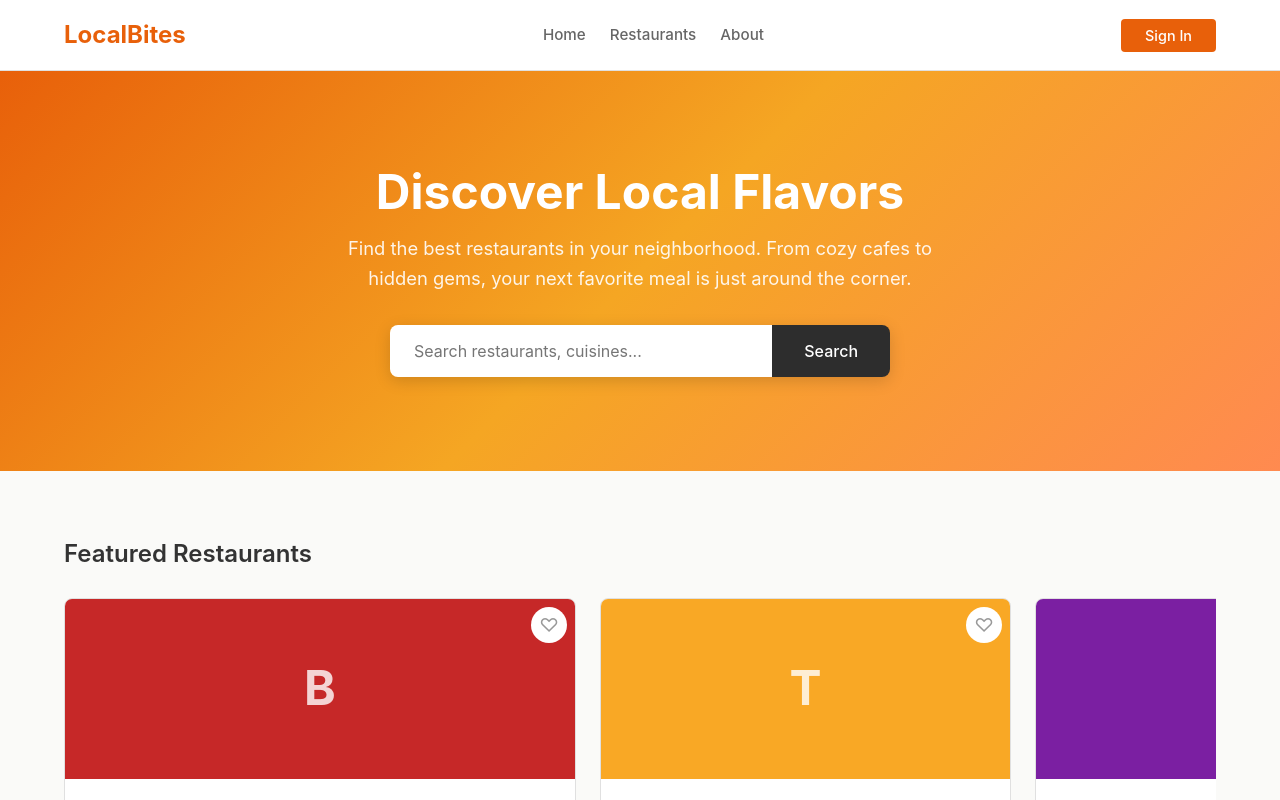
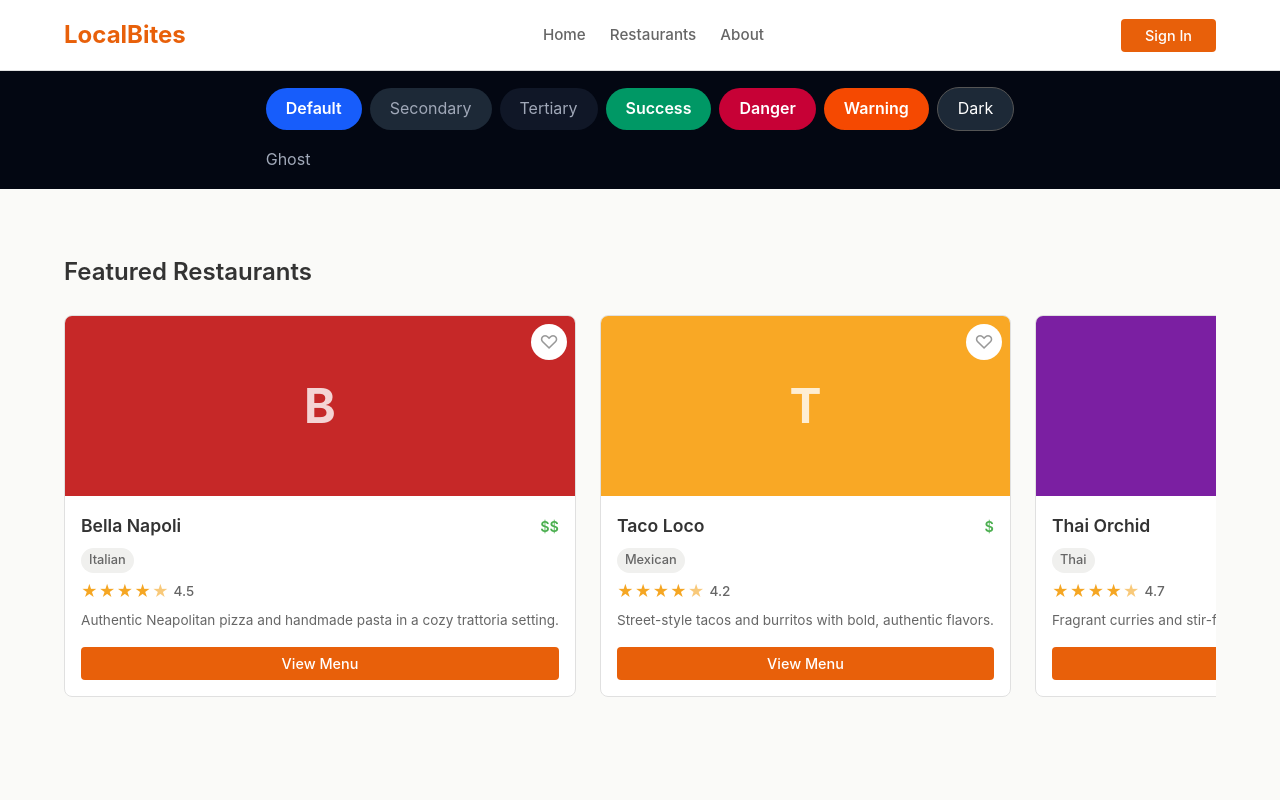
Before and after one commit to foux-test-org/localbites, a React (Vite) app: page / in a window 1280 px wide. Shown: the top 800 px of the page. Built offline with nearby package versions, Linux system fonts and the light colour scheme.

Commit message:
Replaces `Hero` with the new component design `FouxColorButtonGroup` in `Home.tsx`.

```diff
--- /dev/null
+++ b/src/components/FouxColorButtonGroup/FouxColorButtonGroup.module.css
@@ -0,0 +1,109 @@
+.container {
+  background: #030712;
+  padding: 16px 24px;
+  border-radius: 0;
+  display: flex;
+  justify-content: center;
+  align-items: center;
+  text-align: center;
+}
+
+.content {
+  max-width: none;
+  display: flex;
+  flex-direction: column;
+  align-items: flex-start;
+}
+
+.buttonRow {
+  display: flex;
+  flex-wrap: wrap;
+  gap: 8px;
+  align-items: center;
+}
+
+.btn {
+  border-radius: 9999px;
+  padding: 8px 20px;
+  border: none;
+  cursor: pointer;
+  font-size: 16px;
+  font-style: normal;
+  line-height: 1.6;
+  transition: filter 0.15s ease, background-color 0.15s ease;
+  font-family: inherit;
+  text-align: center;
+  justify-content: center;
+}
+
+.btnDefault {
+  background: #175dfb;
+  color: #FFFFFF;
+  font-weight: 600;
+  border-radius: 9999px;
+}
+
+.btnSecondary {
+  background: #1d2937;
+  color: #a0a8b8;
+  font-weight: 400;
+  border-radius: 9999px;
+}
+
+.btnTertiary {
+  background: #101727;
+  color: #a0a8b8;
+  font-weight: 400;
+  border-radius: 9999px;
+}
+
+.btnSuccess {
+  background: #009865;
+  color: #FFFFFF;
+  font-weight: 600;
+  border-radius: 9999px;
+}
+
+.btnDanger {
+  background: #c70136;
+  color: #FFFFFF;
+  font-weight: 600;
+  border-radius: 9999px;
+}
+
+.btnWarning {
+  background: #f54901;
+  color: #FFFFFF;
+  font-weight: 600;
+  border-radius: 9999px;
+}
+
+.btnDark {
+  background: #1d2937;
+  color: #ffffff;
+  font-weight: 400;
+  border-radius: 9999px;
+  border-style: solid;
+  border-width: 1px;
+  border-color: #555555;
+}
+
+.btn:hover, .btn:active, .btn.isSelected {
+  filter: brightness(1.2);
+}
+
+.btn:focus-visible {
+  outline: 2px solid #FFFFFF;
+  outline-offset: 2px;
+}
+
+.ghost {
+  display: inline-block;
+  margin-top: 16px;
+  font-size: 16px;
+  font-weight: 400;
+  font-style: normal;
+  line-height: 1.6;
+  color: #a0a8b8;
+  background: none;
+}
--- /dev/null
+++ b/src/components/FouxColorButtonGroup/FouxColorButtonGroup.tsx
@@ -0,0 +1,72 @@
+import React, { useState } from 'react';
+import styles from './FouxColorButtonGroup.module.css';
+
+interface ButtonVariant {
+  key: string;
+  label: string;
+  variantClass: string;
+}
+
+const BUTTON_VARIANTS: ButtonVariant[] = [
+  { key: 'default',   label: 'Default',   variantClass: styles.btnDefault },
+  { key: 'secondary', label: 'Secondary', variantClass: styles.btnSecondary },
+  { key: 'tertiary',  label: 'Tertiary',  variantClass: styles.btnTertiary },
+  { key: 'success',   label: 'Success',   variantClass: styles.btnSuccess },
+  { key: 'danger',    label: 'Danger',    variantClass: styles.btnDanger },
+  { key: 'warning',   label: 'Warning',   variantClass: styles.btnWarning },
+  { key: 'dark',      label: 'Dark',      variantClass: styles.btnDark },
+];
+
+const GHOST_LABEL = 'Ghost';
+
+interface FouxColorButtonGroupProps {
+  onToggle?: (index: number) => void;
+}
+
+export function FouxColorButtonGroup({ onToggle }: FouxColorButtonGroupProps): React.ReactNode {
+  const [selected, setSelected] = useState<Set<number>>(new Set());
+
+  const toggleItem = (i: number): void => {
+    setSelected((prev) => {
+      const next = new Set(prev);
+      if (next.has(i)) next.delete(i);
+      else next.add(i);
+      return next;
+    });
+    onToggle?.(i);
+  };
+
+  return (
+    <section
+      id="color-button-group"
+      className={styles.container}
+      role="group"
+      aria-label="Color Button Group"
+    >
+      <div className={styles.content}>
+        <div
+          className={styles.buttonRow}
+          role="group"
+          aria-label="Button variants"
+        >
+          {BUTTON_VARIANTS.map((variant, i) => (
+            <button
+              key={variant.key}
+              type="button"
+              role="checkbox"
+              aria-checked={selected.has(i)}
+              aria-pressed={selected.has(i)}
+              onClick={() => toggleItem(i)}
+              className={`${styles.btn} ${variant.variantClass}${
+                selected.has(i) ? ` ${styles.isSelected}` : ''
+              }`}
+            >
+              {variant.label}
+            </button>
+          ))}
+        </div>
+        <span className={styles.ghost}>{GHOST_LABEL}</span>
+      </div>
+    </section>
+  );
+}
--- a/src/pages/Home.tsx
+++ b/src/pages/Home.tsx
@@ -6,6 +6,7 @@ import { RestaurantCard } from '../components/RestaurantCard/RestaurantCard';
 import { CategoryTile } from '../components/CategoryTile/CategoryTile';
 import { Newsletter } from '../components/Newsletter/Newsletter';
 import styles from './Home.module.css';
+import { FouxColorButtonGroup } from "../components/FouxColorButtonGroup/FouxColorButtonGroup";
 
 interface HomeProps {
   isFavorite: (id: string) => boolean;
@@ -37,7 +38,7 @@ export function Home({ isFavorite, onFavorite, onViewMenu, onToast }: HomeProps)
 
   return (
     <div>
-      <Hero />
+      <FouxColorButtonGroup />
 
       <section className={styles.section}>
         <div className={styles.container}>
```
